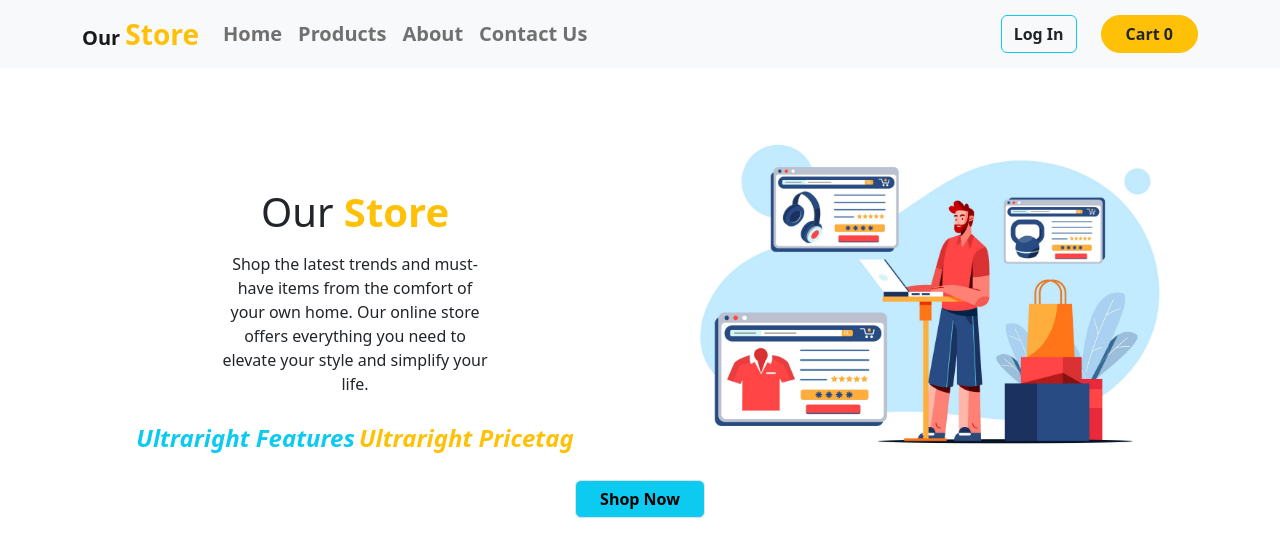
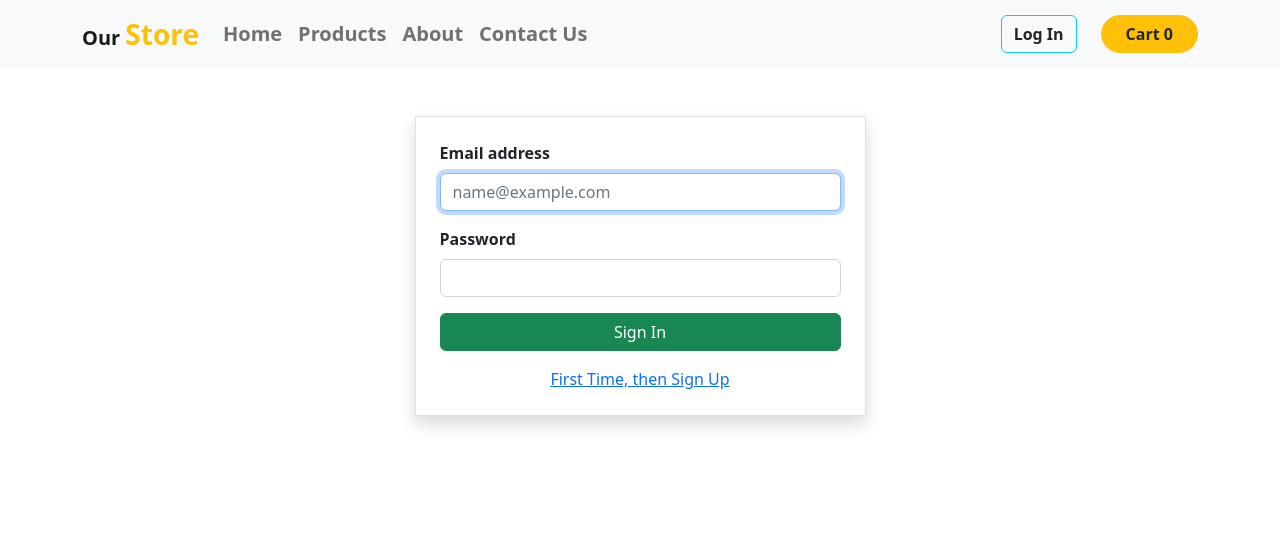
Before and after one commit to axhar-ibraheem/E-commerce-App, a React (Create React App) app: page /auth in a window 1280 px wide. Before the commit this address led to /home. Shown: the top 556 px of the page. Built offline with nearby package versions, Linux system fonts and the light colour scheme.

Commit message:
protecting the products page

```diff
--- a/src/App.js
+++ b/src/App.js
@@ -8,6 +8,7 @@ import { useState, useContext } from "react";
 import Cart from "./components/Cart/Cart";
 import Products from "./components/Layout/Products";
 import ProdContext from "./store/prodContext";
+import Auth from "./Pages/Auth";
 
 const App = () => {
   const [showCart, setShowCart] = useState(false);
@@ -30,17 +31,20 @@ const App = () => {
         <Route path="/home" exact>
           <Home></Home>
         </Route>
-        {ctx.isLoggedIn && (
-          <Route path="/products" exact>
-            <Products></Products>
-          </Route>
-        )}
+
+        <Route path="/products" exact>
+          {ctx.isLoggedIn && <Products></Products>}
+          {!ctx.isLoggedIn && <Redirect to="/auth"></Redirect>}
+        </Route>
 
         <Route path="/about">
           <About></About>
         </Route>
         <Route path="/contact">
           <ContactUs></ContactUs>
+        </Route>
+        <Route path="/auth">
+          <Auth></Auth>
         </Route>
         {ctx.isLoggedIn && (
           <Route path="/products/:prodId">
--- /dev/null
+++ b/src/Pages/Auth.js
@@ -0,0 +1,129 @@
+import React, { useRef, useState, useContext } from "react";
+import ProdContext from "../store/prodContext";
+import { useHistory } from "react-router-dom";
+import { Form, Button, Row, Col, Container, Spinner } from "react-bootstrap";
+const Auth = () => {
+  const [isLoading, setIsLoading] = useState(false);
+  const emailRef = useRef();
+  const passwordRef = useRef();
+  const confirmPassRef = useRef();
+  const [signIn, setSignIn] = useState(true);
+  const ctx = useContext(ProdContext);
+  const history = useHistory();
+  const onClickHandler = () => {
+    setSignIn(!signIn);
+  };
+
+  const content = (
+    <Spinner animation="border" role="status" variant="dark">
+      <span className="visually-hidden">Loading...</span>
+    </Spinner>
+  );
+
+  const onSubmitHandler = async (e) => {
+    e.preventDefault();
+    setIsLoading(true);
+    const enteredEmail = emailRef.current.value;
+    const enteredPassword = passwordRef.current.value;
+    let enteredConfirmPassword;
+    if (!signIn) {
+      enteredConfirmPassword = confirmPassRef.current.value;
+    }
+
+    if (enteredConfirmPassword !== enteredPassword && !signIn) {
+      alert("Passwords didn't match");
+      setIsLoading(false);
+      return;
+    }
+
+    const endPointUrl =
+      signIn === true
+        ? `https://identitytoolkit.googleapis.com/v1/accounts:signInWithPassword?key=${ctx.apiKey}`
+        : `https://identitytoolkit.googleapis.com/v1/accounts:signUp?key=${ctx.apiKey}`;
+
+    try {
+      const response = await fetch(endPointUrl, {
+        method: "POST",
+        body: JSON.stringify({
+          email: enteredEmail,
+          password: enteredPassword,
+          returnSecureToken: true,
+        }),
+        headers: {
+          "Content-Type": "application/json",
+        },
+      });
+
+      const data = await response.json();
+
+      if (response.ok) {
+        ctx.login(data.idToken);
+        history.replace("/products");
+      } else {
+        const errorMessage = data.error.message;
+        throw new Error(errorMessage);
+      }
+    } catch (e) {
+      alert(e.message);
+    } finally {
+      setIsLoading(false);
+    }
+  };
+
+  return (
+    <Container>
+      <Row className="justify-content-center pt-5">
+        <Col md={5}>
+          <Form onSubmit={onSubmitHandler} className="border p-4 shadow">
+            <Form.Group className="mb-3" controlId="exampleForm.ControlInput1">
+              <Form.Label className="fw-bold">Email address</Form.Label>
+              <Form.Control
+                ref={emailRef}
+                type="email"
+                placeholder="name@example.com"
+                autoFocus
+              />
+            </Form.Group>
+            <Form.Group className="mb-3" controlId="exampleForm.password">
+              <Form.Label className="fw-bold">Password</Form.Label>
+              <Form.Control type="password" ref={passwordRef} />
+            </Form.Group>
+            {!signIn && (
+              <Form.Group
+                className="mb-3"
+                controlId="exampleForm.confirmPassword"
+              >
+                <Form.Label className="fw-bold">Confirm Password</Form.Label>
+                <Form.Control type="password" ref={confirmPassRef} />
+              </Form.Group>
+            )}
+            <div className="d-flex flex-column w-100 ">
+              {signIn ? (
+                <Button type="submit" variant="success">
+                  {isLoading ? content : "Sign In"}
+                </Button>
+              ) : (
+                <Button type="submit" variant="info" className="fw-bold">
+                  {" "}
+                  {isLoading ? content : "Sign Up"}
+                </Button>
+              )}
+
+              <a
+                onClick={onClickHandler}
+                style={{ cursor: "pointer" }}
+                className="mx-auto pt-3"
+              >
+                {signIn
+                  ? "First Time, then Sign Up"
+                  : "Already a User, then Sign In"}
+              </a>
+            </div>
+          </Form>
+        </Col>
+      </Row>
+    </Container>
+  );
+};
+
+export default Auth;
--- a/src/components/Layout/Mainnav.js
+++ b/src/components/Layout/Mainnav.js
@@ -9,62 +9,9 @@ const Mainnav = (props) => {
   const history = useHistory();
   const prodQuantity = ctx.products.length;
   const [show, setShow] = useState(false);
-  const emailRef = useRef();
-  const passwordRef = useRef();
-  const confirmPassRef = useRef();
 
   const handleClose = () => setShow(false);
   const handleShow = () => setShow(true);
-
-  const [signIn, setSignIn] = useState(false);
-
-  const onClickHandler = () => {
-    setSignIn(!signIn);
-  };
-
-  const onSubmitHandler = async (e) => {
-    e.preventDefault();
-
-    const enteredEmail = emailRef.current.value;
-    const enteredPassword = passwordRef.current.value;
-    let enteredConfirmPassword;
-    if (!signIn) {
-      enteredConfirmPassword = confirmPassRef.current.value;
-    }
-
-    console.log(enteredEmail, enteredPassword, enteredConfirmPassword);
-
-    const endPointUrl =
-      signIn === true
-        ? `https://identitytoolkit.googleapis.com/v1/accounts:signInWithPassword?key=${ctx.apiKey}`
-        : `https://identitytoolkit.googleapis.com/v1/accounts:signUp?key=${ctx.apiKey}`;
-
-    try {
-      const response = await fetch(endPointUrl, {
-        method: "POST",
-        body: JSON.stringify({
-          email: enteredEmail,
-          password: enteredPassword,
-          returnSecureToken: true,
-        }),
-        headers: {
-          "Content-Type": "application/json",
-        },
-      });
-
-      const data = await response.json();
-
-      if (response.ok) {
-        ctx.login(data.idToken);
-        history.replace("/products");
-      } else {
-        const errorMessage = data.error.message;
-        throw new Error(errorMessage);
-      }
-    } catch (e) {
-      alert(e.message);
-    }
-  };
 
   return (
     <>
@@ -90,7 +37,7 @@ const Mainnav = (props) => {
               </Nav.Link>
             </Nav>
           </Navbar.Collapse>
-          <div className="d-flex">
+          <div className="d-flex" to="/auth">
             {ctx.isLoggedIn ? (
               <Button
                 onClick={ctx.logout}
@@ -101,7 +48,8 @@ const Mainnav = (props) => {
               </Button>
             ) : (
               <Button
-                onClick={handleShow}
+                as={Link}
+                to="/auth"
                 variant="outline-info"
                 className="fw-bold text-dark"
               >
@@ -119,51 +67,6 @@ const Mainnav = (props) => {
           </div>
         </Container>
       </Navbar>
-
-      <Modal show={show} onHide={handleClose}>
-        <Modal.Header closeButton></Modal.Header>
-        <Modal.Body>
-          <Form onSubmit={onSubmitHandler}>
-            <Form.Group className="mb-3" controlId="exampleForm.ControlInput1">
-              <Form.Label>Email address</Form.Label>
-              <Form.Control
-                ref={emailRef}
-                type="email"
-                placeholder="name@example.com"
-                autoFocus
-              />
-            </Form.Group>
-            <Form.Group className="mb-3" controlId="exampleForm.password">
-              <Form.Label>Password</Form.Label>
-              <Form.Control type="password" ref={passwordRef} />
-            </Form.Group>
-            {!signIn && (
-              <Form.Group
-                className="mb-3"
-                controlId="exampleForm.confirmPassword"
-              >
-                <Form.Label>Confirm Password</Form.Label>
-                <Form.Control type="password" ref={confirmPassRef} />
-              </Form.Group>
-            )}
-            <div className="d-flex flex-column w-100 ">
-              <Button type="submit" variant="secondary" onClick={handleClose}>
-                {signIn ? "Sign In" : "Sign Up"}
-              </Button>
-
-              <a
-                onClick={onClickHandler}
-                style={{ cursor: "pointer" }}
-                className="mx-auto pt-3"
-              >
-                {signIn
-                  ? "First Time, then Sign Up"
-                  : "Already a User, then Sign In"}
-              </a>
-            </div>
-          </Form>
-        </Modal.Body>
-      </Modal>
     </>
   );
 };
```
